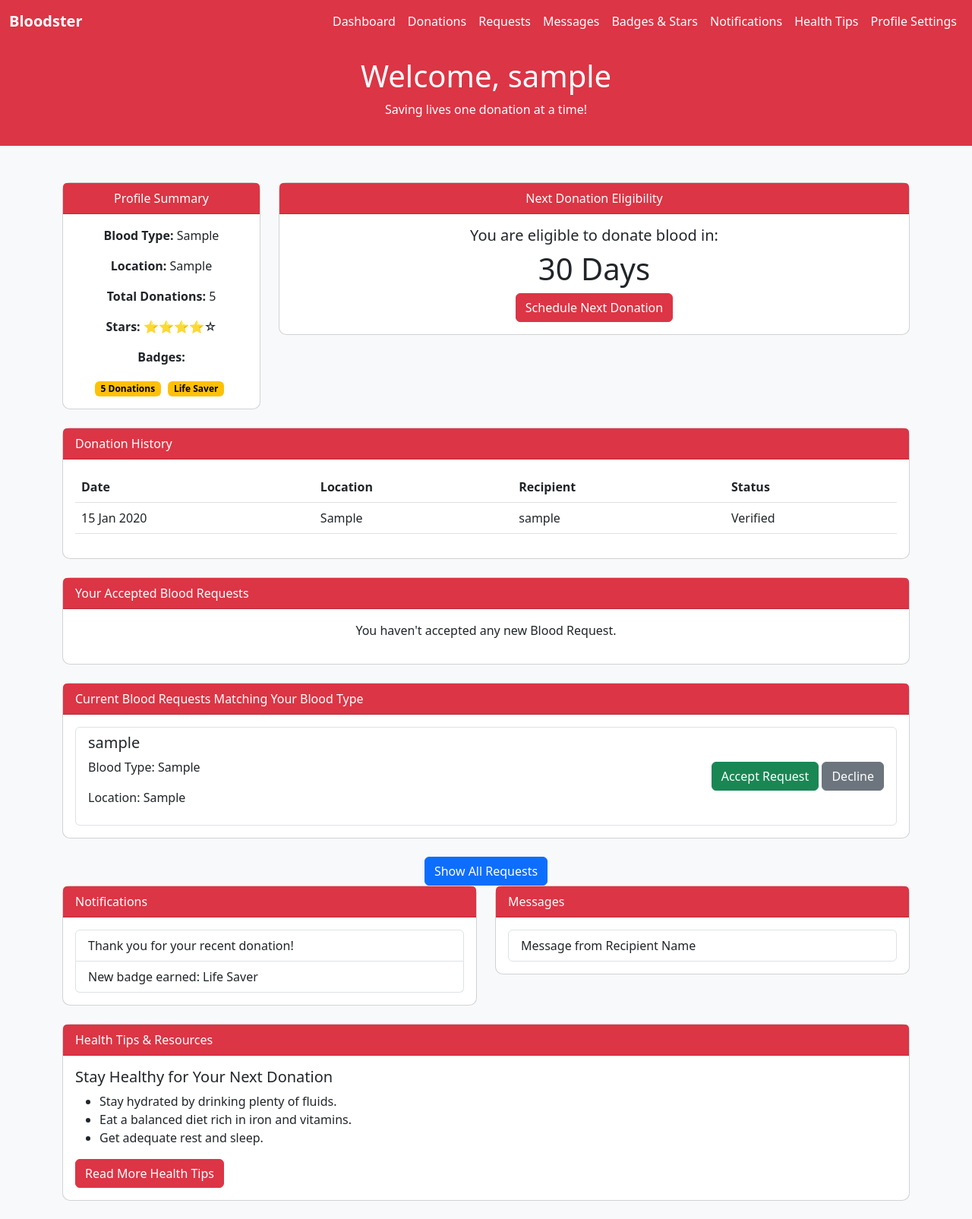
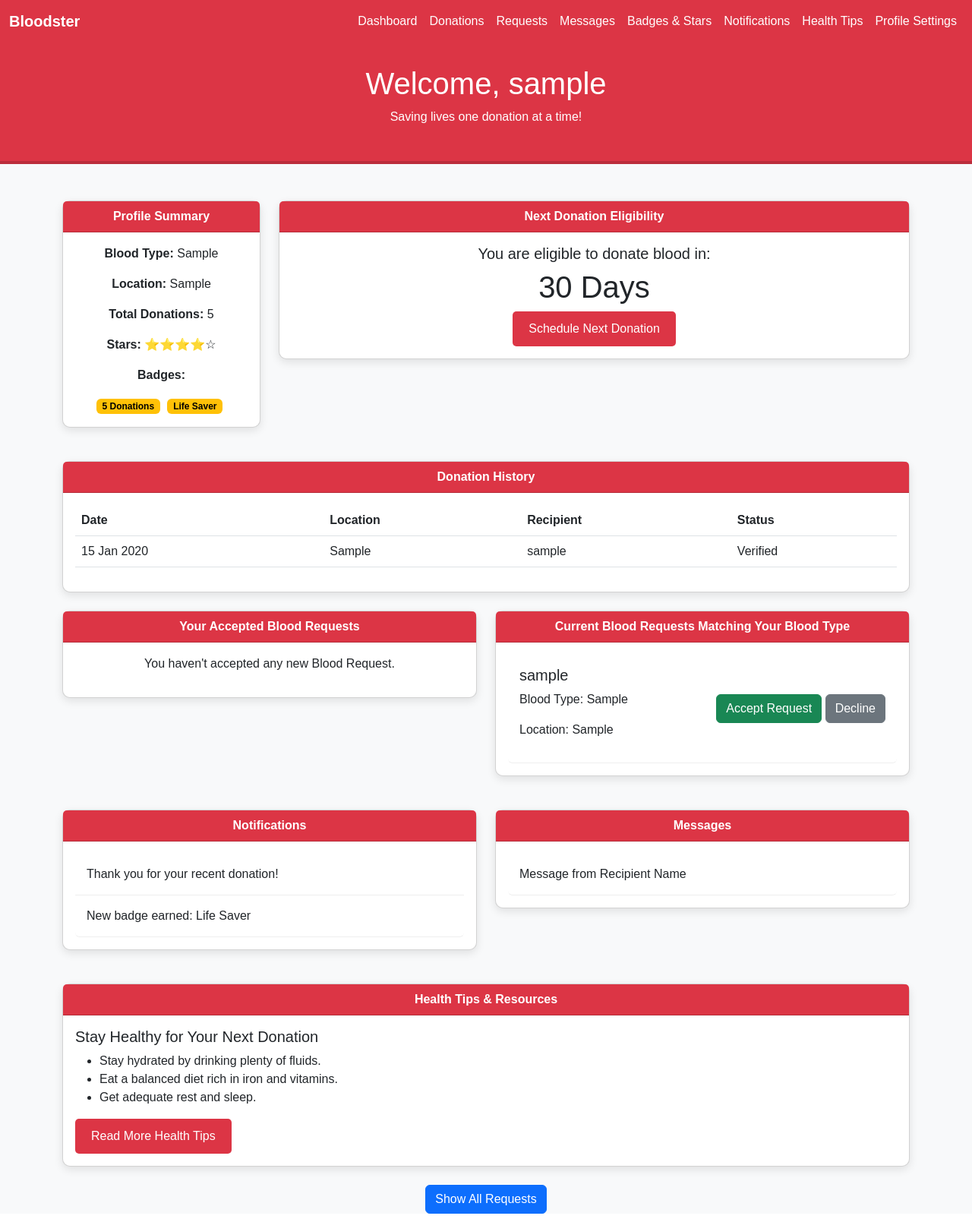
Before and after one commit to mifraheem/bloodster, a Django app: page /donor-dashboard/ in a window 1280 px wide. Shown: the whole page at 76% size. Run offline with Django 4.2, Linux system fonts and the light colour scheme; a user stored in the database is signed in; tables that the repository leaves empty hold one stand-in row (values such as "Sample post").

Commit message:
donor dashboard updated

```diff
--- a/templates/db/donor.html
+++ b/templates/db/donor.html
@@ -2,27 +2,34 @@
 <html lang="en">
 <head>
     <meta charset="UTF-8">
+    <meta name="viewport" content="width=device-width, initial-scale=1.0">
     <title>Donor Dashboard</title>
     <!-- Bootstrap CSS -->
     <link href="https://cdn.jsdelivr.net/npm/bootstrap@5.3.0/dist/css/bootstrap.min.css" rel="stylesheet">
     <style>
         body {
             background-color: #f8f9fa;
+            font-family: 'Arial', sans-serif;
         }
         .dashboard-header {
             background-color: #dc3545;
             color: white;
-            padding: 20px;
+            padding: 30px;
             text-align: center;
+            border-bottom: 4px solid #bb2d3b;
         }
         .card {
             border-radius: 10px;
+            box-shadow: 0px 4px 12px rgba(0, 0, 0, 0.1);
+            margin-bottom: 20px;
         }
         .card-header {
             background-color: #dc3545;
             color: white;
             border-top-left-radius: 10px;
             border-top-right-radius: 10px;
+            font-weight: bold;
+            text-align: center;
         }
         .badge-custom {
             background-color: #ffc107;
@@ -37,6 +44,31 @@
         }
         .nav-link:hover {
             color: #ffc107 !important;
+        }
+        .btn-custom {
+            background-color: #dc3545;
+            color: white;
+            border-radius: 5px;
+            padding: 10px 20px;
+            transition: background-color 0.3s ease;
+        }
+        .btn-custom:hover {
+            background-color: #bb2d3b;
+        }
+        .table th, .table td {
+            vertical-align: middle;
+        }
+        .modal-body {
+            max-height: 400px;
+            overflow-y: auto;
+        }
+        .list-group-item {
+            border: none;
+            padding: 15px;
+            border-bottom: 1px solid #eee;
+        }
+        .alert {
+            margin-bottom: 15px;
         }
     </style>
 </head>
@@ -85,9 +117,12 @@
         <h1>Welcome, {{user.username}}</h1>
         <p>Saving lives one donation at a time!</p>
     </header>
+
+    <!-- Alert Messages -->
     {% if messages %}
-    <div class="d-flex justify-content-center">
-        <div class="alert-container">
+    <div class="container mt-3">
+        <div class="row justify-content-center">
+            <div class="col-md-8">
                 {% for message in messages %}
                     <div class="alert alert-{{ message.tags }} alert-dismissible fade show" role="alert">
                         {{ message }}
@@ -96,15 +131,14 @@
                 {% endfor %}
             </div>
         </div>
+    </div>
     {% endif %}
-
 
     <!-- Main Content -->
     <div class="container mt-5">
-
+        <div class="row">
             <!-- Profile Summary -->
-        <div class="row mb-4">
-            <div class="col-md-3">
+            <div class="col-lg-3 col-md-6 mb-4">
                 <div class="card text-center">
                     <div class="card-header">
                         Profile Summary
@@ -122,7 +156,7 @@
             </div>
 
             <!-- Next Donation Eligibility -->
-            <div class="col-md-9">
+            <div class="col-lg-9 col-md-6 mb-4">
                 <div class="card text-center">
                     <div class="card-header">
                         Next Donation Eligibility
@@ -130,7 +164,7 @@
                     <div class="card-body">
                         <h5>You are eligible to donate blood in:</h5>
                         <h1>30 Days</h1>
-                        <a href="#" class="btn btn-danger">Schedule Next Donation</a>
+                        <a href="#" class="btn btn-custom">Schedule Next Donation</a>
                     </div>
                 </div>
             </div>
@@ -169,8 +203,11 @@
             </div>
         </div>
 
-<!-- Current Blood Requests Matching Your Blood Type -->
-<div class="card mb-4">
+        <!-- Blood Requests -->
+        <div class="row">
+            <!-- Accepted Requests -->
+            <div class="col-md-6 mb-4">
+                <div class="card">
                     <div class="card-header">
                         Your Accepted Blood Requests
                     </div>
@@ -194,8 +231,11 @@
                         </div>
                     </div>
                 </div>
-<!-- Current Blood Requests Matching Your Blood Type -->
-<div class="card mb-4">
+            </div>
+
+            <!-- Matching Requests -->
+            <div class="col-md-6 mb-4">
+                <div class="card">
                     <div class="card-header">
                         Current Blood Requests Matching Your Blood Type
                     </div>
@@ -219,15 +259,67 @@
                         </div>
                     </div>
                 </div>
+            </div>
+        </div>
 
-<!-- Button to Show All Requests in a Modal -->
+        <!-- Notifications & Messages -->
+        <div class="row">
+            <!-- Notifications -->
+            <div class="col-md-6 mb-4">
+                <div class="card">
+                    <div class="card-header">
+                        Notifications
+                    </div>
+                    <div class="card-body">
+                        <ul class="list-group">
+                            <li class="list-group-item">Thank you for your recent donation!</li>
+                            <li class="list-group-item">New badge earned: Life Saver</li>
+                            <!-- Add more notifications as needed -->
+                        </ul>
+                    </div>
+                </div>
+            </div>
+            <!-- Messages -->
+            <div class="col-md-6 mb-4">
+                <div class="card">
+                    <div class="card-header">
+                        Messages
+                    </div>
+                    <div class="card-body">
+                        <div class="list-group">
+                            <a href="#" class="list-group-item list-group-item-action">
+                                Message from Recipient Name
+                            </a>
+                            <!-- Add more messages as needed -->
+                        </div>
+                    </div>
+                </div>
+            </div>
+        </div>
+
+        <!-- Health Tips -->
+        <div class="card mb-4">
+            <div class="card-header">
+                Health Tips & Resources
+            </div>
+            <div class="card-body">
+                <h5>Stay Healthy for Your Next Donation</h5>
+                <ul>
+                    <li>Stay hydrated by drinking plenty of fluids.</li>
+                    <li>Eat a balanced diet rich in iron and vitamins.</li>
+                    <li>Get adequate rest and sleep.</li>
+                </ul>
+                <a href="#" class="btn btn-custom">Read More Health Tips</a>
+            </div>
+        </div>
+
+        <!-- Modal for All Requests -->
         <div class="text-center mt-4">
             <button type="button" class="btn btn-primary" data-bs-toggle="modal" data-bs-target="#allRequestsModal">
                 Show All Requests
             </button>
         </div>
 
-<!-- Modal for All Requests -->
         <div class="modal fade" id="allRequestsModal" tabindex="-1" aria-labelledby="allRequestsModalLabel" aria-hidden="true">
             <div class="modal-dialog">
                 <div class="modal-content">
@@ -258,61 +350,6 @@
             </div>
         </div>
 
-<!-- Bootstrap 5 Scripts -->
-<script src="https://cdn.jsdelivr.net/npm/bootstrap@5.3.0/dist/js/bootstrap.bundle.min.js"></script>
-
-
-        <!-- Notifications & Messages -->
-        <div class="row">
-            <!-- Notifications -->
-            <div class="col-md-6">
-                <div class="card mb-4">
-                    <div class="card-header">
-                        Notifications
-                    </div>
-                    <div class="card-body">
-                        <ul class="list-group">
-                            <li class="list-group-item">Thank you for your recent donation!</li>
-                            <li class="list-group-item">New badge earned: Life Saver</li>
-                            <!-- Add more notifications as needed -->
-                        </ul>
-                    </div>
-                </div>
-            </div>
-            <!-- Messages -->
-            <div class="col-md-6">
-                <div class="card mb-4">
-                    <div class="card-header">
-                        Messages
-                    </div>
-                    <div class="card-body">
-                        <div class="list-group">
-                            <a href="#" class="list-group-item list-group-item-action">
-                                Message from Recipient Name
-                            </a>
-                            <!-- Add more messages as needed -->
-                        </div>
-                    </div>
-                </div>
-            </div>
-        </div>
-
-        <!-- Health Tips -->
-        <div class="card mb-4">
-            <div class="card-header">
-                Health Tips & Resources
-            </div>
-            <div class="card-body">
-                <h5>Stay Healthy for Your Next Donation</h5>
-                <ul>
-                    <li>Stay hydrated by drinking plenty of fluids.</li>
-                    <li>Eat a balanced diet rich in iron and vitamins.</li>
-                    <li>Get adequate rest and sleep.</li>
-                </ul>
-                <a href="#" class="btn btn-danger">Read More Health Tips</a>
-            </div>
-        </div>
-
     </div>
 
     <!-- Bootstrap JS -->
```
Lines whose indentation alone changed are shown as unchanged.
